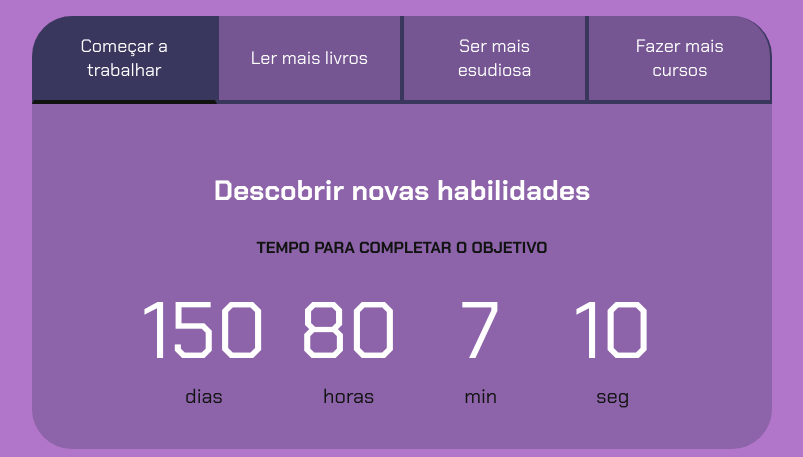
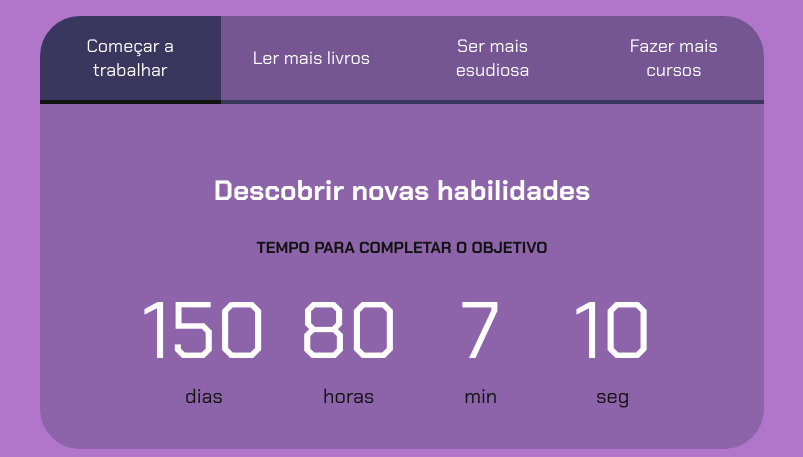
Before and after one commit to Isabela-Lino/mat3, a plain HTML site: page index.html in a window 1280 px wide. Shown: the part 674-1131 px from the top of the page, without its empty margins (238-1041 px from the left). Drawn offline with Linux system fonts and the light colour scheme.

Commit message:
Update style.css

```diff
--- a/style.css
+++ b/style.css
@@ -49,8 +49,8 @@ body {
     align-items: center;
     width: 100%;
     border-bottom: 4px solid var(--botao-ativo);
-    border-left: 2px solid var(--botao-ativo);
-    border-right: 2px solid var(--botao-ativo);
+    border-left: 0px solid var(--botao-ativo);
+    border-right: 0px solid var(--botao-ativo);
     border-top: none;
 }
 
```
